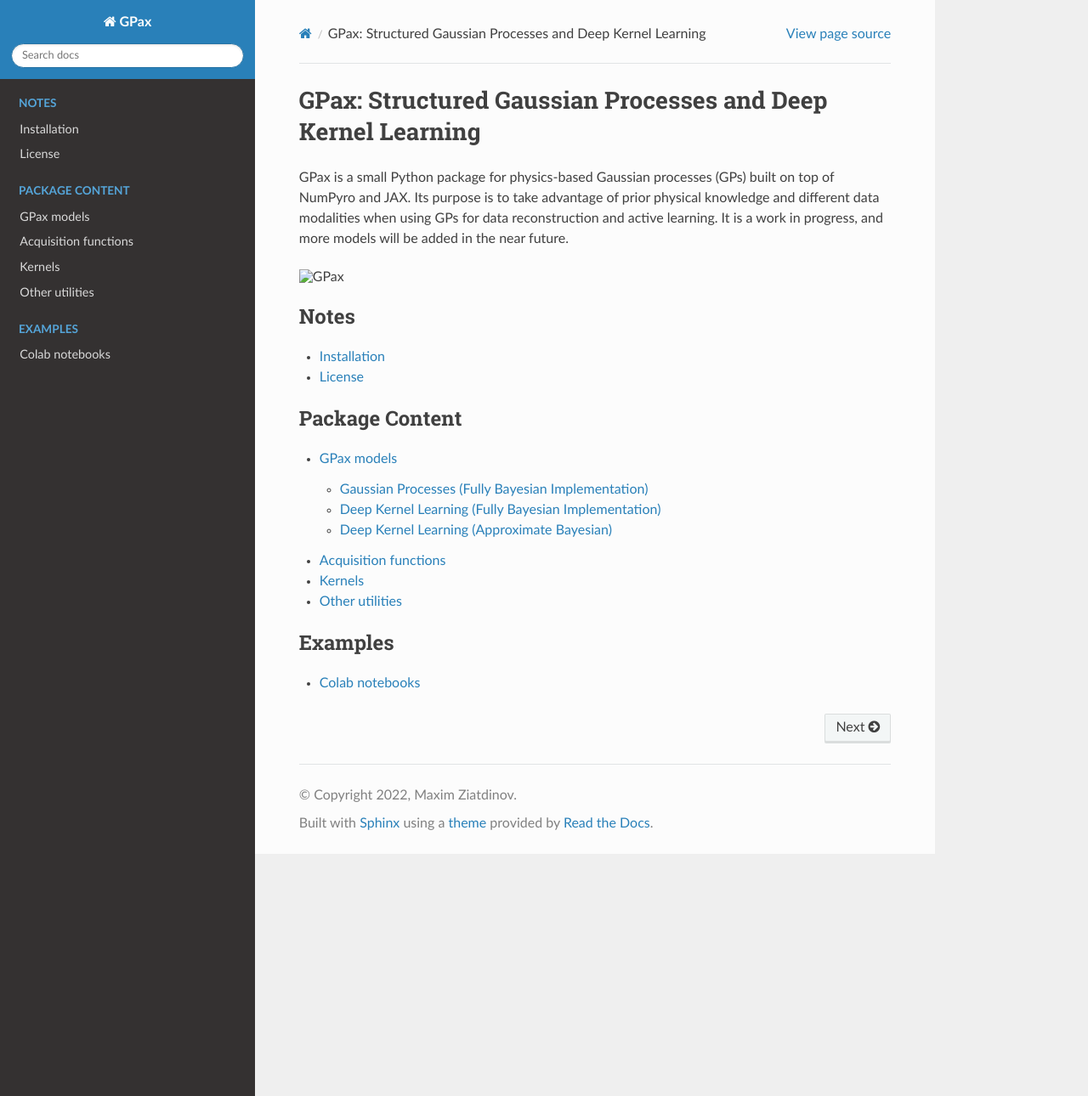
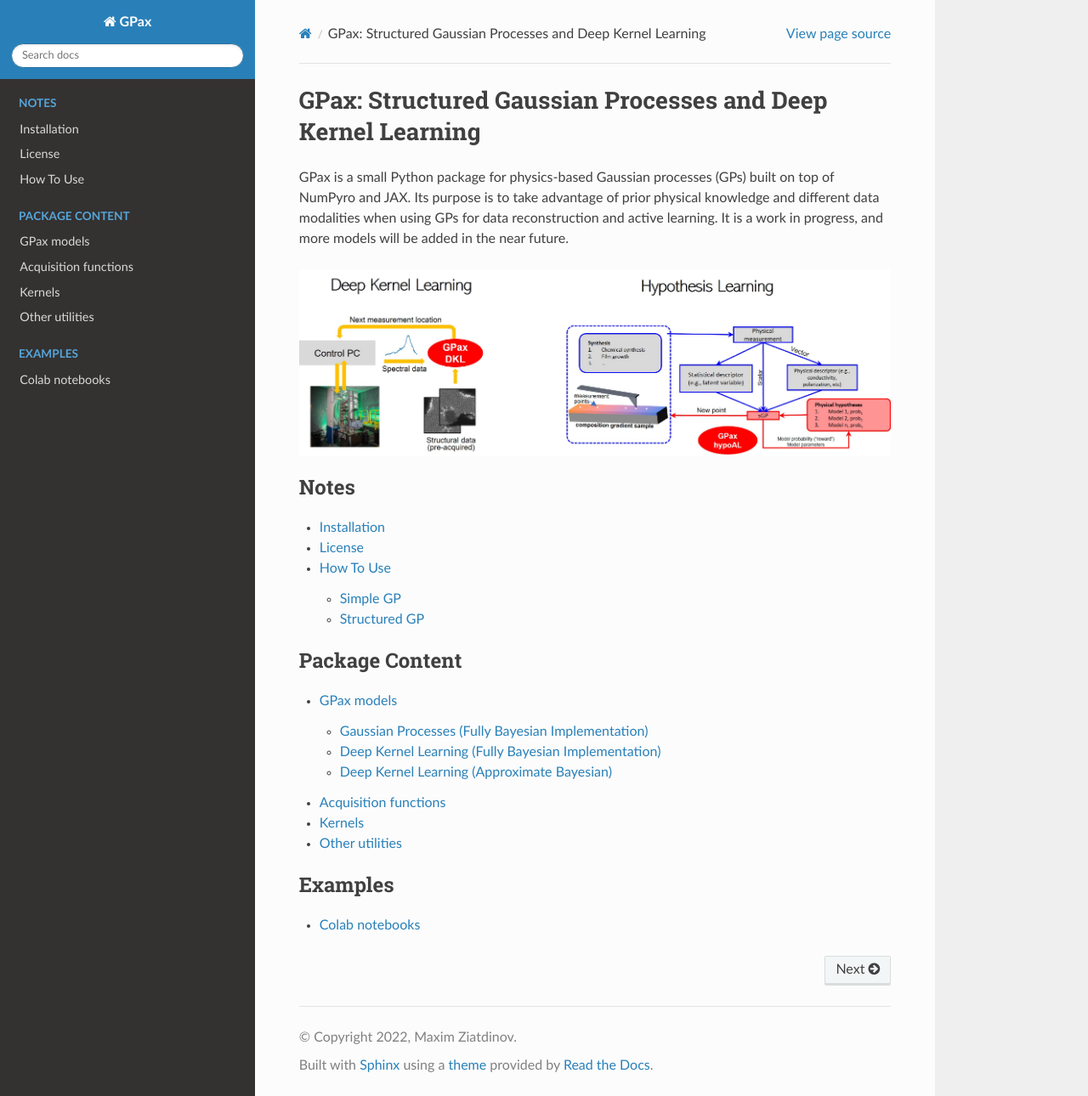
Before and after one commit to ziatdinovmax/gpax, a Sphinx documentation site: the page built from docs/source/index.rst, in a window 1280 px wide and 1290 px high. Shown: the whole window at 85% size. Built offline with Sphinx 7.4.7 and the Read the Docs theme 2.0.0, drawn with Linux system fonts in a browser that asks for light colours; some of the changed lines change nothing that is shown.

Commit message:
Update docs

````diff
--- /dev/null
+++ b/docs/source/USAGE.rst
@@ -0,0 +1,86 @@
+How To Use
+==========
+
+Simple GP
+---------
+
+The code snippet below shows how to use vanilla GP in a fully Bayesian mode. First, we infer GP model parameters from the available training data
+
+.. code:: python
+
+    import gpax
+    # Get random number generator keys for training and prediction
+    rng_key_train, rng_key_predict = gpax.utils.get_keys()
+    # Initialize model
+    gp_model = gpax.ExactGP(1, kernel='RBF')
+    # Run Hamiltonian Monte Carlo to obtain posterior samples for the GP model parameters
+    gp_model.fit(rng_key_train, X, y)  # X and y are numpy arrays with dimensions (n, d) and (n,)
+
+In the fully Bayesian mode, we get a pair of predictive mean and covariance for each Hamiltonian Monte Carlo sample containing the GP parameters (in this case, the RBF kernel hyperparameters and model noise). Hence, a prediction on new inputs with a trained GP model returns the center of the mass of all the predictive means (``y_pred``) and samples from multivariate normal distributions for all the pairs of predictive means and covariances (``y_sampled``).
+
+.. code:: python
+
+    y_pred, y_sampled = gp_model.predict(rng_key_predict, X_test)
+
+.. image:: imgs/GPax_Fig1.jpg
+  :alt: GPax_GP1
+
+For 1-dimensional data, we can plot the GP prediction using the standard approach where the uncertainty in predictions - represented by a standard deviation in ```y_sampled``` - is depicted as a shaded area around the mean value.
+
+.. image:: imgs/GPax_Fig2.jpg
+  :alt: GPax_GP2
+
+Structured GP
+-------------
+
+The limitation of the standard GP is that it does not usually allow for the incorporation of prior domain knowledge and can be biased toward a trivial interpolative solution. Recently, we `introduced <https://arxiv.org/abs/2108.10280>`_ a structured Gaussian Process (sGP), where a classical GP is augmented by a structured probabilistic model of the expected system’s behavior. This approach allows us to `balance <https://towardsdatascience.com/unknown-knowns-bayesian-inference-and-structured-gaussian-processes-why-domain-scientists-know-4659b7e924a4>`_ the flexibility of the non-parametric GP approach with a rigid structure of prior (physical) knowledge encoded into the parametric model.
+Implementation-wise, we substitute a constant/zero prior mean function in GP with a probabilistic model of the expected system's behavior.
+
+For example, if we have prior knowledge that our objective function has a discontinuous 'phase transition', and a power law-like behavior before and after this transition, we may express it using a simple piecewise function
+
+.. code:: python
+
+    import jax.numpy as jnp
+
+    def piecewise(x: jnp.ndarray, params: Dict[str, float]) -> jnp.ndarray:
+        """Power-law behavior before and after the transition"""
+        return jnp.piecewise(
+            x, [x < params["t"], x >= params["t"]],
+            [lambda x: x**params["beta1"], lambda x: x**params["beta2"]])
+
+This function is deterministic. To make it probabilistic, we put priors over its parameters with the help of NumPyro
+
+.. code:: python
+
+    import numpyro
+    from numpyro import distributions
+
+    def piecewise_priors():
+        # Sample model parameters
+        t = numpyro.sample("t", distributions.Uniform(0.5, 2.5))
+        beta1 = numpyro.sample("beta1", distributions.Normal(3, 1))
+        beta2 = numpyro.sample("beta2", distributions.Normal(3, 1))
+        # Return sampled parameters as a dictionary
+        return {"t": t, "beta1": beta1, "beta2": beta2}
+
+Finally, we train the sGP model and make predictions on new data in the almost exact same way we did for vanilla GP. The only difference is that we pass our structured probabilistic model as two new arguments (the piecewise function and the corresponding priors over its parameters) when initializing GP.
+
+.. code:: python
+
+    # Get random number generator keys
+    rng_key_train, rng_key_predict = gpax.utils.get_keys()
+    # Initialize structured GP model
+    sgp_model = gpax.ExactGP(1, kernel='Matern', mean_fn=piecewise, mean_fn_prior=piecewise_priors)
+    # Run MCMC to obtain posterior samples
+    sgp_model.fit(rng_key_train, X, y)
+    # Get GP prediction on new/test data
+    y_pred, y_sampled = sgp_model.predict(rng_key_predict, X_test)
+
+.. image:: imgs/GPax_FIg3.jpg
+  :alt: GPax_sGP1
+
+The probabilistic model reflects our prior knowledge about the system, but it does not have to be precise, that is, the model can have a different functional form, as long as it captures general or partial trends in the data.
+
+.. image:: imgs/GPax_FIg4.jpg
+  :scale: 13
+  :alt: GPax_sGP2
--- a/docs/source/index.rst
+++ b/docs/source/index.rst
@@ -3,7 +3,7 @@
 
 GPax is a small Python package for physics-based Gaussian processes (GPs) built on top of NumPyro and JAX. Its purpose is to take advantage of prior physical knowledge and different data modalities when using GPs for data reconstruction and active learning. It is a work in progress, and more models will be added in the near future.
 
-.. image:: GPax.jpg
+.. image:: imgs/GPax.jpg
   :alt: GPax
 
 .. toctree::
@@ -12,6 +12,7 @@
 
    README.rst
    LICENSE.rst
+   USAGE.rst
 
 .. toctree::
    :maxdepth: 3
````
